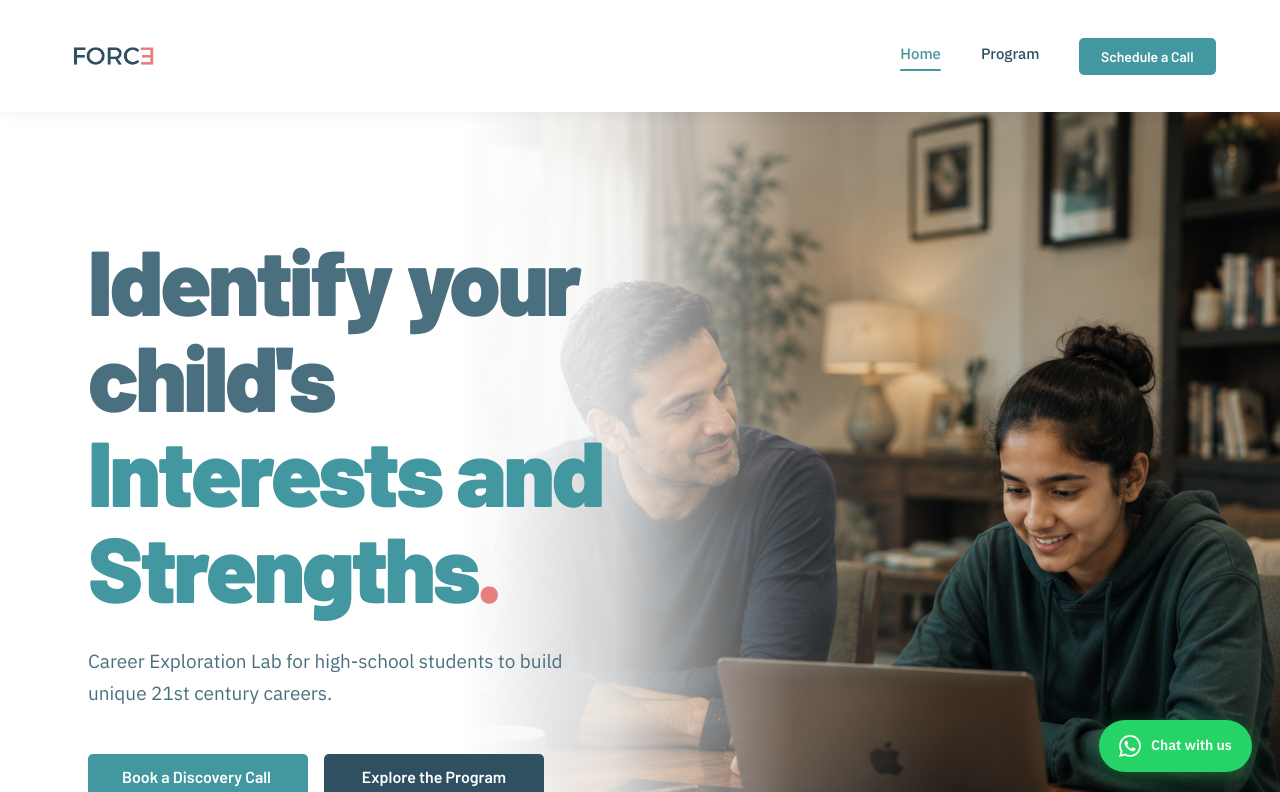
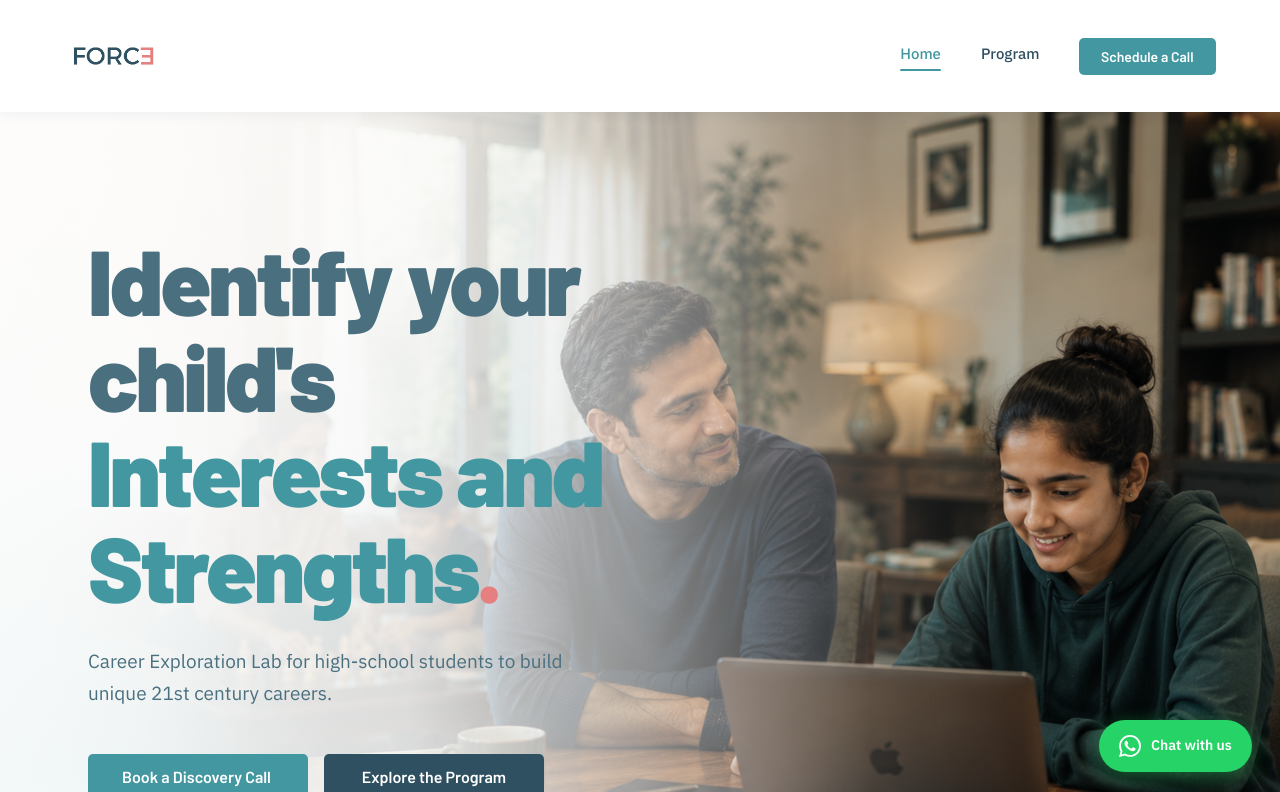
Before and after one commit to stark-03/Force-Website, a React (Create React App) app: page / in a window 1280 px wide. Shown: the top 792 px of the page. Built offline with nearby package versions, Linux system fonts and the light colour scheme; a web font is replaced by a local one.

Commit message:
updated the changes

```diff
--- a/src/pages/Home.jsx
+++ b/src/pages/Home.jsx
@@ -51,7 +51,7 @@ function Hero() {
       {/* White gradient — opaque left, transparent right so image shows */}
       <div style={{
         position: 'absolute', inset: 0, zIndex: 1,
-        background: 'linear-gradient(to right, #ffffff 0%, #ffffff 36%, rgba(255,255,255,0.82) 48%, rgba(255,255,255,0.18) 62%, rgba(255,255,255,0) 74%)',
+        background: 'linear-gradient(to right, rgba(255,255,255,0.92) 0%, rgba(255,255,255,0.85) 32%, rgba(255,255,255,0.55) 50%, rgba(255,255,255,0.12) 68%, rgba(255,255,255,0) 80%)',
       }} />
 
       <div style={{ position: 'relative', zIndex: 2, width: '100%', maxWidth: 1200, margin: '0 auto', padding: '120px 48px' }}>
```
